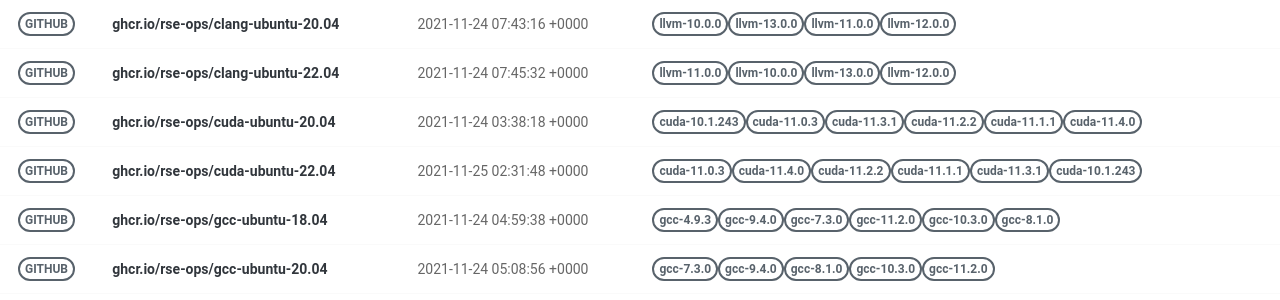
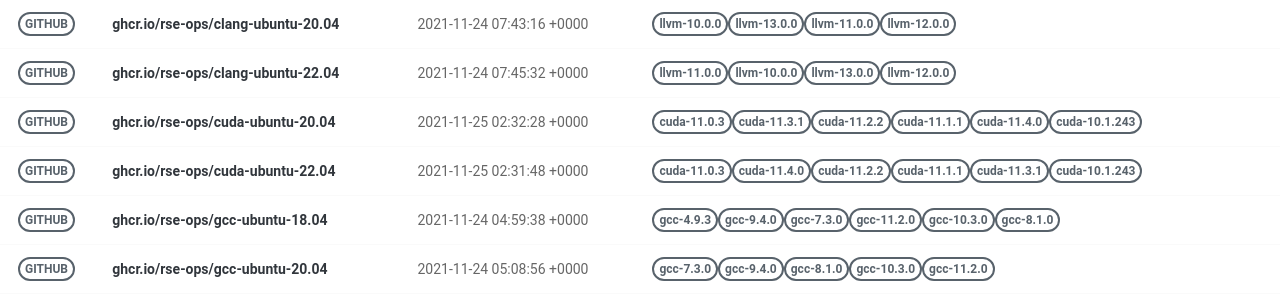
Before and after one commit to rse-ops/docker-images, a Jekyll site: the page built from pages/index.md, in a window 1280 px wide. Shown: the part 179-479 px from the top of the page. Built offline with Jekyll 4.4.1, drawn with Linux system fonts in a browser that asks for light colours; nearby versions of some CDN libraries.

Commit message:
Automated push to update library 2021-11-25

```diff
--- a/_library/ghcr.io-rse-ops-cuda-ubuntu-20.04.md
+++ b/_library/ghcr.io-rse-ops-cuda-ubuntu-20.04.md
@@ -1,14 +1,11 @@
 ---
 layout: container
 name: ghcr.io/rse-ops/cuda-ubuntu-20.04
-updated_at: 2021-11-24 03:38:18.827522
+updated_at: 2021-11-25 02:32:28.225424
 
 
 container_url: https://github.com/orgs/rse-ops/packages/container/package/cuda-ubuntu-20.04
 versions:
- - tag: cuda-10.1.243
-   dockerfile: https://github.com/rse-ops/docker-images/blob/main/ubuntu/cuda/Dockerfile
-   manifest: https://crane.ggcr.dev/manifest/ghcr.io/rse-ops/cuda-ubuntu-20.04:cuda-10.1.243
  - tag: cuda-11.0.3
    dockerfile: https://github.com/rse-ops/docker-images/blob/main/ubuntu/cuda/Dockerfile
    manifest: https://crane.ggcr.dev/manifest/ghcr.io/rse-ops/cuda-ubuntu-20.04:cuda-11.0.3
```
Also changed, not shown: other parts of _library/ghcr.io-rse-ops-cuda-ubuntu-20.04.md (+3 -0 lines).
